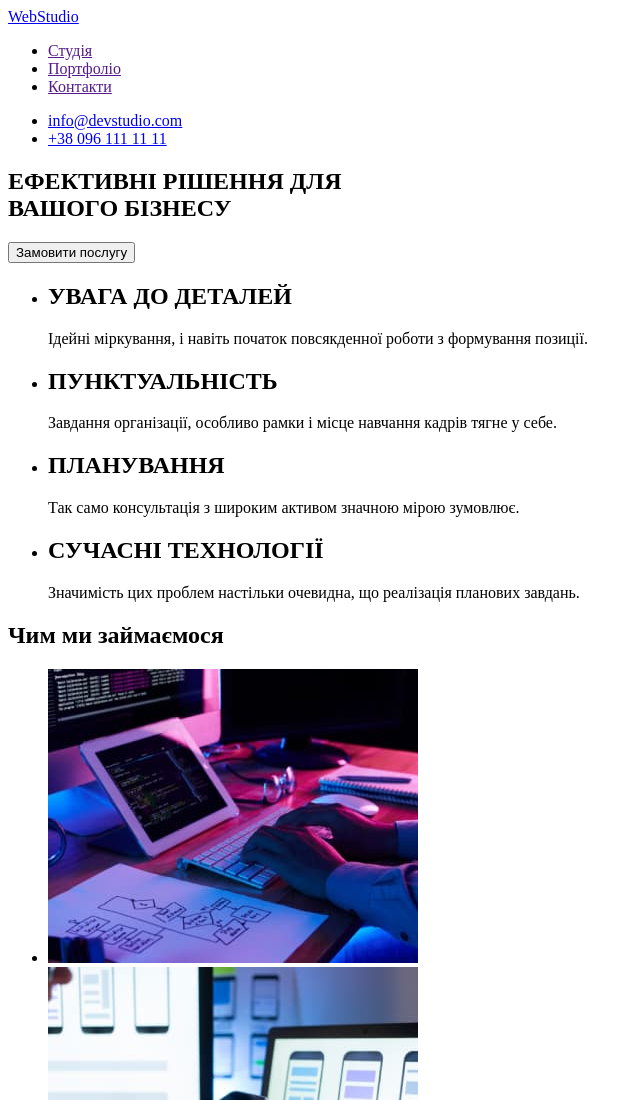
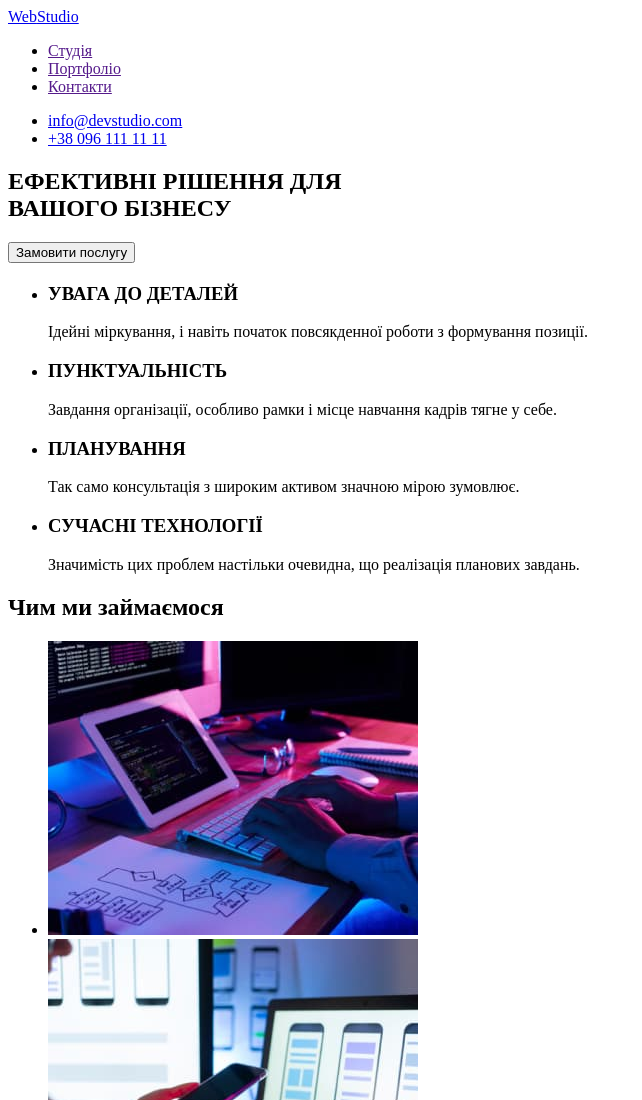
Before and after one commit to Igor-Aks/goit-markup-hw-01, a plain HTML site: page index.html in a window 1280 px wide. Shown: the top 1100 px of the page, without its empty margins (0-642 px from the left). Drawn offline with Linux system fonts and the light colour scheme.

Commit message:
added header h2
in section "Ми пропонуємо"

```diff
--- a/index.html
+++ b/index.html
@@ -38,31 +38,32 @@
 		</section>
 		<!-- Ми пропонуємо -->
 		<section>
+			<h2></h2>
 			<ul>
 				<li>
 					<!-- <img src="./images/antenna.svg" alt="антена"> -->
-					<h2>УВАГА ДО ДЕТАЛЕЙ</h2>
+					<h3>УВАГА ДО ДЕТАЛЕЙ</h3>
 					<p>
 						Ідейні міркування, і навіть початок повсякденної роботи з формування позиції.
 					</p>
 				</li>
 				<li>
 					<!-- <img src="./images/clock.svg" alt="годинник"> -->
-					<h2>ПУНКТУАЛЬНІСТЬ</h2>
+					<h3>ПУНКТУАЛЬНІСТЬ</h3>
 					<p>
 						Завдання організації, особливо рамки і місце навчання кадрів тягне у себе.
 					</p>
 				</li>
 				<li>
 					<!-- <img src="./images/laptop.svg" alt="ноутбук"> -->
-					<h2>ПЛАНУВАННЯ</h2>
+					<h3>ПЛАНУВАННЯ</h3>
 					<p>
 						Так само консультація з широким активом значною мірою зумовлює.
 					</p>
 				</li>
 				<li>
 					<!-- <img src="./images/astronaut.svg" alt="астронавт"> -->
-					<h2>СУЧАСНІ ТЕХНОЛОГІЇ</h2>
+					<h3>СУЧАСНІ ТЕХНОЛОГІЇ</h3>
 					<p>
 						Значимість цих проблем настільки очевидна, що реалізація планових завдань.
 					</p>
```
